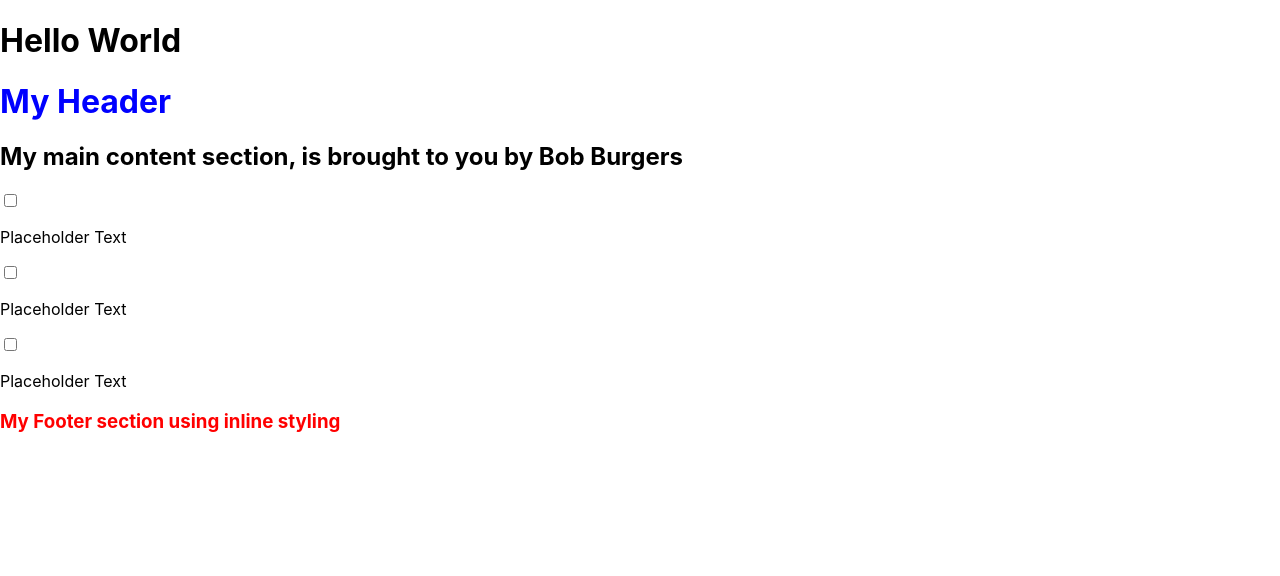
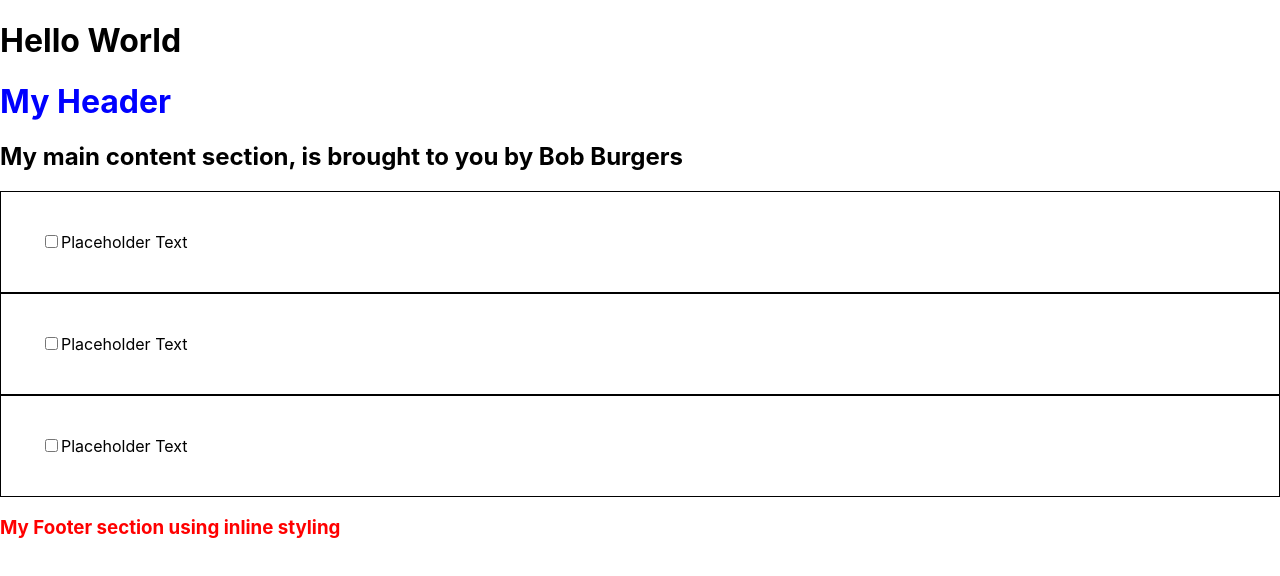
Before and after one commit to jfleurimond/5hourReactTutorial, a React (Create React App) app in the folder 5-hour/: page / in a window 1280 px wide. Shown: the top 576 px of the page. Built offline with nearby package versions, Linux system fonts and the light colour scheme.

Commit message:
made my input checkboxes into a reusable component to save time. Also did some styling with them

```diff
--- a/5-hour/src/App.css
+++ b/5-hour/src/App.css
@@ -2,7 +2,10 @@
   color: blue;
 }
 
-
+.checkbox {
+  padding: 40px;
+  border: 1px solid black;
+}
 
 /* .App {
   text-align: center;
--- a/5-hour/src/MainContent.js
+++ b/5-hour/src/MainContent.js
@@ -1,3 +1,5 @@
+import TodoItem from "./TodoItem";
+
 function MainContent() {
 
     let firstName = "Bob";
@@ -6,15 +8,10 @@ function MainContent() {
     return(
         <div>
             <h2>My main content section, is brought to you by {` ${firstName} ${lasteName} `}  </h2>
-            <input type="checkbox" />
-            <p>Placeholder Text</p>
-
-            <input type="checkbox" />
-            <p>Placeholder Text</p>
-
-            <input type="checkbox" />
-            <p>Placeholder Text</p>
-
+            {/* {Now can add multiple instances of todoItem} */}
+            <TodoItem />
+            <TodoItem />
+            <TodoItem />
         </div>
     );
 }
--- /dev/null
+++ b/5-hour/src/TodoItem.js
@@ -0,0 +1,11 @@
+function TodoItem(){
+    return (
+        <div className="checkbox">
+            <input  type="checkbox" />
+            <label>Placeholder Text</label>
+        </div>
+    );
+
+}
+
+export default TodoItem
```
